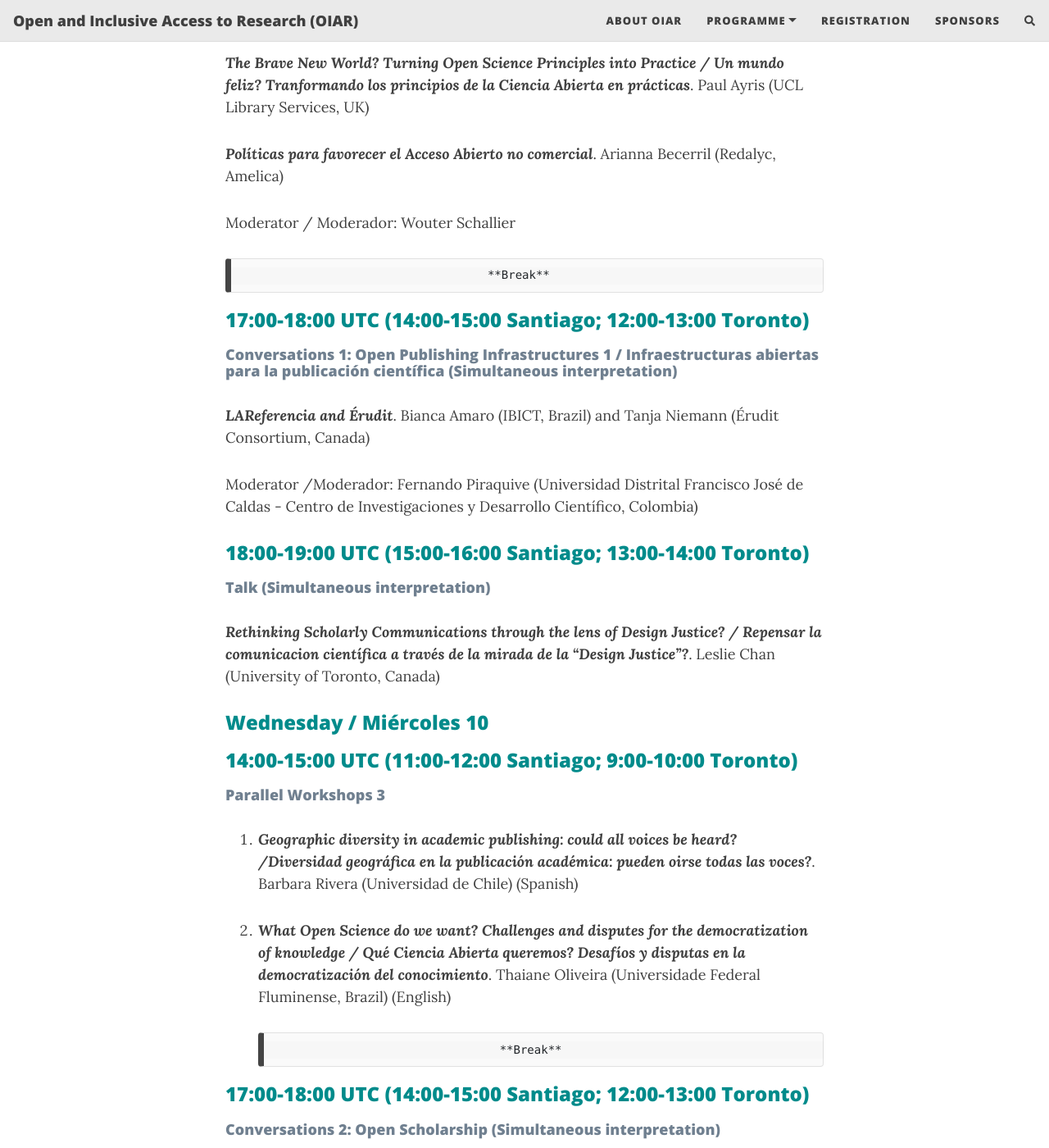
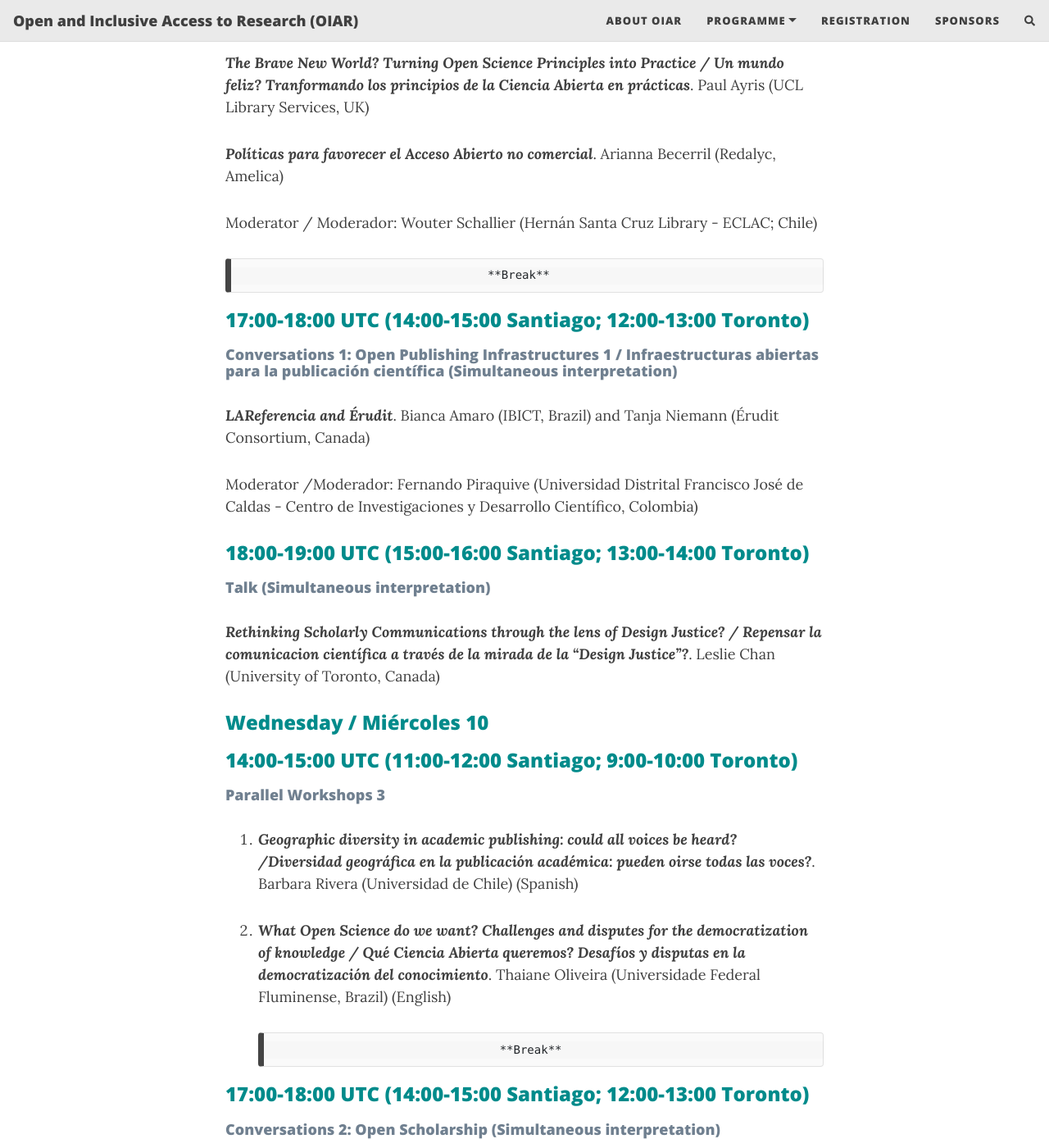
Before and after one commit to caedmon5/OIAR, a Jekyll site: the page built from programme.md, in a window 1280 px wide and 1400 px high, scrolled down 1567 px. Shown: the whole window at 82% size. Built offline with Jekyll 4.4.1, drawn with Linux system fonts in a browser that asks for light colours; nearby versions of some CDN libraries; comment, search, counter and statistics services are not loaded; some of the changed text lies outside the part shown.

```diff
--- a/programme.md
+++ b/programme.md
@@ -40,7 +40,7 @@ A [calendar (.ics file) is available for this conference](assets/img/OIAR.ics)
 
 ***Políticas para favorecer el Acceso Abierto no comercial***. Arianna Becerril (Redalyc, Amelica)
 
-  Moderator / Moderador: Wouter Schallier
+  Moderator / Moderador: Wouter Schallier (Hernán Santa Cruz Library - ECLAC; Chile)
 
                                         **Break**
 
```
Also changed, not shown: other parts of programme.md (+2 -0 lines).
